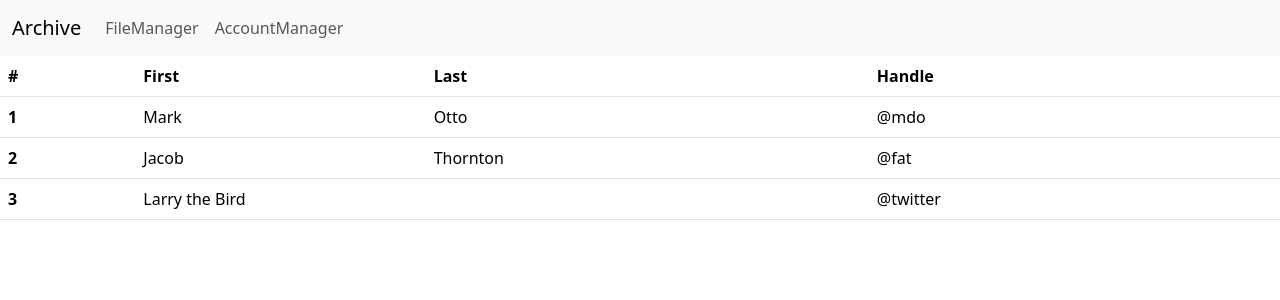
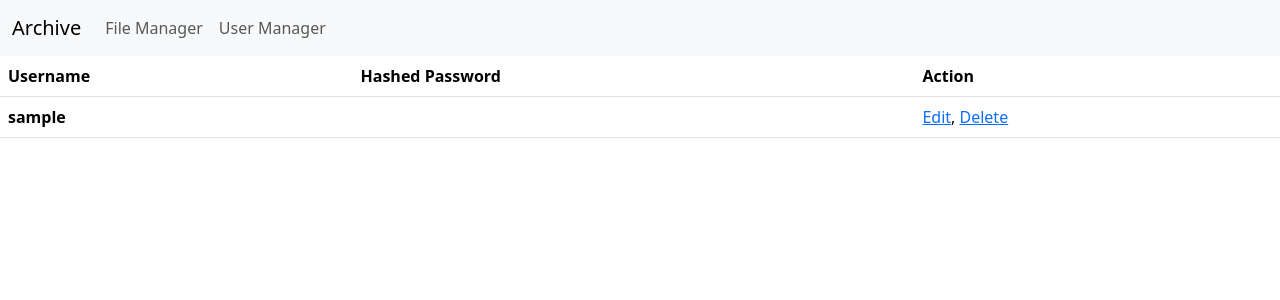
Before and after one commit to 0xbdg/DesaArchive, a Django app: page /account-manager/ in a window 1280 px wide. Shown: the top 300 px of the page. Run offline with Django 5.2, Linux system fonts and the light colour scheme; the visitor is signed in with stand-in values (Sample User, id 1); data comes from the database, SQL or seed files in the repository.

Commit message:
erertetert

```diff
--- a/Dashboard/forms.py
+++ b/Dashboard/forms.py
@@ -1,5 +1,6 @@
 from django import forms
 from django.contrib.auth.models import User
+from django.contrib.auth.forms import AuthenticationForm
 from .models import Document
 
 class DocumentForm(forms.ModelForm):
@@ -7,7 +8,7 @@ class DocumentForm(forms.ModelForm):
         model = Document
         fields = ['category', 'file']
 
-class LoginForm(forms.ModelForm):
+class LoginForm(AuthenticationForm):
     username = forms.CharField(widget=forms.TextInput(attrs={'class':'form-control'}))
     password = forms.CharField(widget=forms.PasswordInput(attrs={'class':'form-control'}))
 
--- a/Dashboard/templates/components/navbar.html
+++ b/Dashboard/templates/components/navbar.html
@@ -6,8 +6,8 @@
     </button>
     <div class="collapse navbar-collapse" id="navbarNavAltMarkup">
       <div class="navbar-nav">
-        <a class="nav-link" aria-current="page" href="{% url 'filemanager' %}">FileManager</a>
-        <a class="nav-link" href="{% url 'accountmanager' %}">AccountManager</a>
+        <a class="nav-link" aria-current="page" href="{% url 'filemanager' %}">File Manager</a>
+        <a class="nav-link" href="{% url 'accountmanager' %}">User Manager</a>
       </div>
     </div>
   </div>
--- a/Dashboard/templates/pages/accounts.html
+++ b/Dashboard/templates/pages/accounts.html
@@ -1,6 +1,6 @@
 {% extends "base.html" %}
 
-{% block title %} Admin Account {% endblock %}
+{% block title %} User Manager {% endblock %}
 
 {% block navbar %}{% include "components/navbar.html" %}{%endblock%}
 
@@ -8,30 +8,19 @@
 <table class="table">
     <thead>
       <tr>
-        <th scope="col">#</th>
-        <th scope="col">First</th>
-        <th scope="col">Last</th>
-        <th scope="col">Handle</th>
+        <th scope="col">Username</th>
+        <th scope="col">Hashed Password</th>
+        <th scope="col">Action</th>
       </tr>
     </thead>
     <tbody>
+      {% for user in users%}
       <tr>
-        <th scope="row">1</th>
-        <td>Mark</td>
-        <td>Otto</td>
-        <td>@mdo</td>
+        <th scope="row">{{user.username}}</th>
+        <td>{{user.password}}</td>
+        <td><a href="#">Edit</a>, <a href="#">Delete</a></td>
       </tr>
-      <tr>
-        <th scope="row">2</th>
-        <td>Jacob</td>
-        <td>Thornton</td>
-        <td>@fat</td>
-      </tr>
-      <tr>
-        <th scope="row">3</th>
-        <td colspan="2">Larry the Bird</td>
-        <td>@twitter</td>
-      </tr>
+      {% endfor %}
     </tbody>
   </table>
 {% endblock %}
--- a/Dashboard/templates/pages/filemanager.html
+++ b/Dashboard/templates/pages/filemanager.html
@@ -39,7 +39,7 @@
         <td>{{document.get_file_extension }}</td>
         <td>{{ document.get_category_display }}</td>
         <td>{{ document.uploaded_at}}</td>
-        <td><a href="{% url 'del' document.id%}">Delete</a></td>
+        <td><a href="{% url 'del' document.id%}">Delete</a>, <a download href="{{document.file.url}}" target="_blank">Download</a></td>
     </tr>
     {% endfor %}
 </table>
--- a/Dashboard/views.py
+++ b/Dashboard/views.py
@@ -49,7 +49,8 @@ class AccountManagerView(LoginRequiredMixin,View):
 
     def get(self, request):
         form = self.form_class()
-        return render(request, self.template_name, context={'form':form})
+        user = User.objects.all()
+        return render(request, self.template_name, context={'form':form, 'users':user})
 
     def post(self, request):
         form = self.form_class(data=request.POST)
```
Also changed, not shown: DesaArchive/settings.py (+12 -1 lines).
